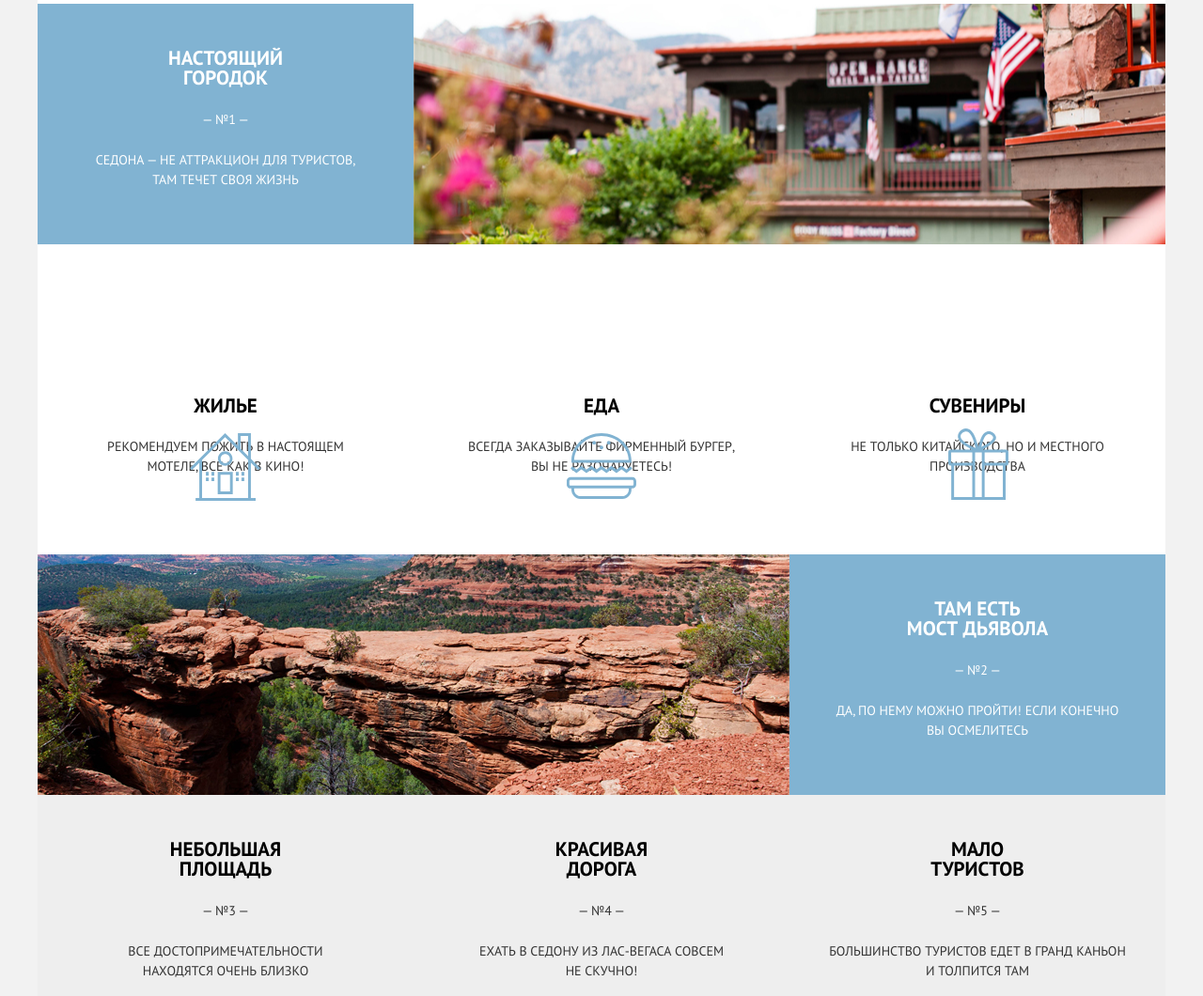
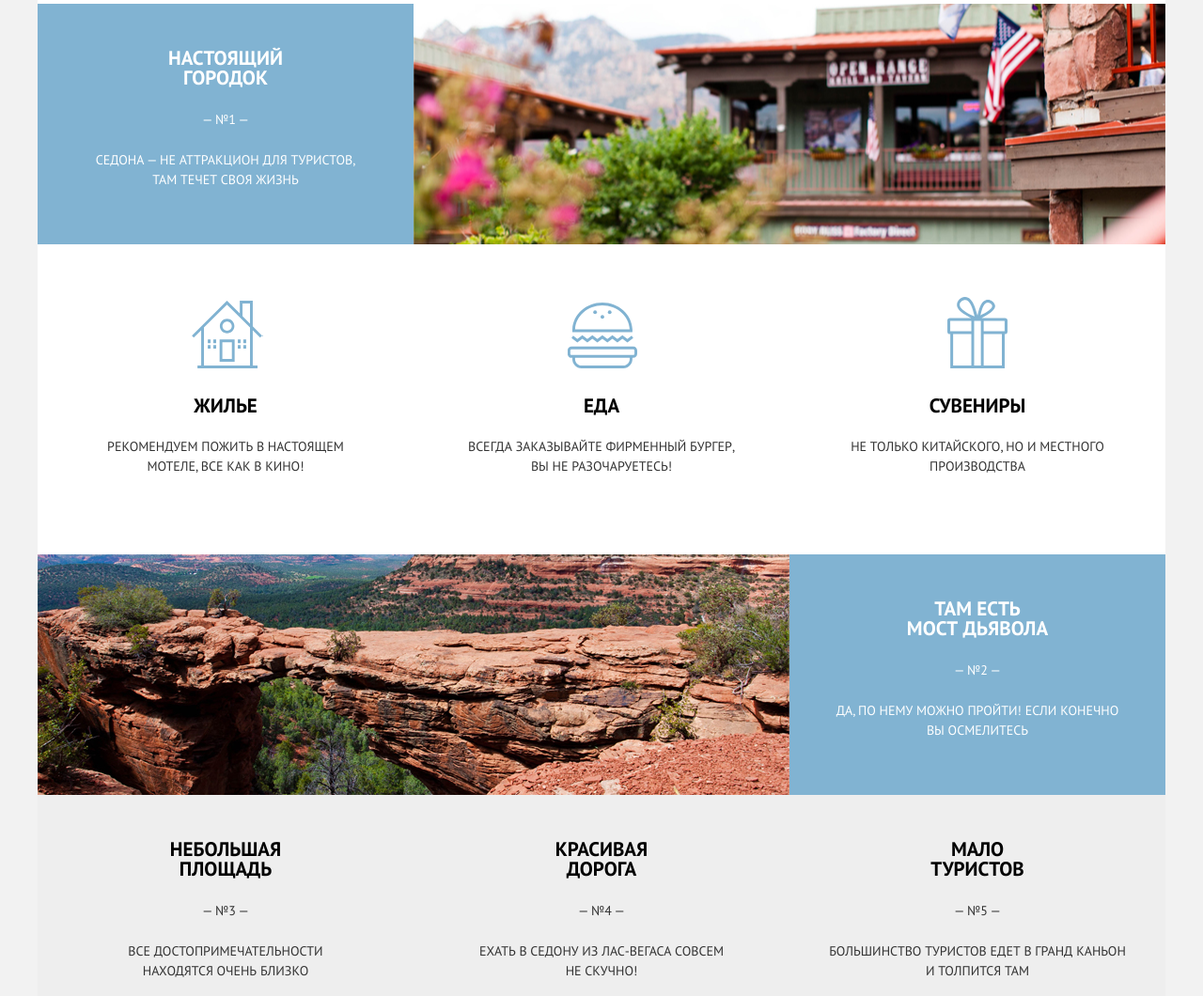
Before and after one commit to ElliZi/803237-sedona, a plain HTML site: page index.html in a window 1280 px wide. Shown: the part 776-1836 px from the top of the page at 94% size. Drawn offline with Linux system fonts and the light colour scheme.

Commit message:
Декоративные элементы. Отработка замечаний. Псевдоэлементы на главной странице section "reasons"

```diff
--- a/css/style.css
+++ b/css/style.css
@@ -228,35 +228,35 @@ a.nav-catalog {
     margin-top: 161px;
 }
 
-.additional-reasons-house h3::before {
+.additional-reasons-house::before {
     content: "";
     position: absolute;
     width: 76px;
     height: 72px;
-    margin-top: 40px;
-    margin-left: -4px;
+    top: 316px;
+    left: 164px;
     background-image:
         url(../img/icon-1.svg);
 }
 
-.additional-reasons-eat h3::before {
+.additional-reasons-eat::before {
     content: "";
     position: absolute;
     width: 74px;
     height: 70px;
-    margin-top: 40px;
-    margin-left: -18px;
+    top: 318px;
+    left: 564px;
     background-image:
         url(../img/icon-3.svg);
 }
 
-.additional-reasons-gift h3::before {
+.additional-reasons-gift::before {
     content: "";
     position: absolute;
     width: 64px;
     height: 76px;
-    margin-top: 35px;
-    margin-left: 20px;
+    top: 312px;
+    left: 968px;
     background-image:
         url(../img/icon-2.svg);
 }
```
Also changed, not shown: index.html (+0 -3 lines).
